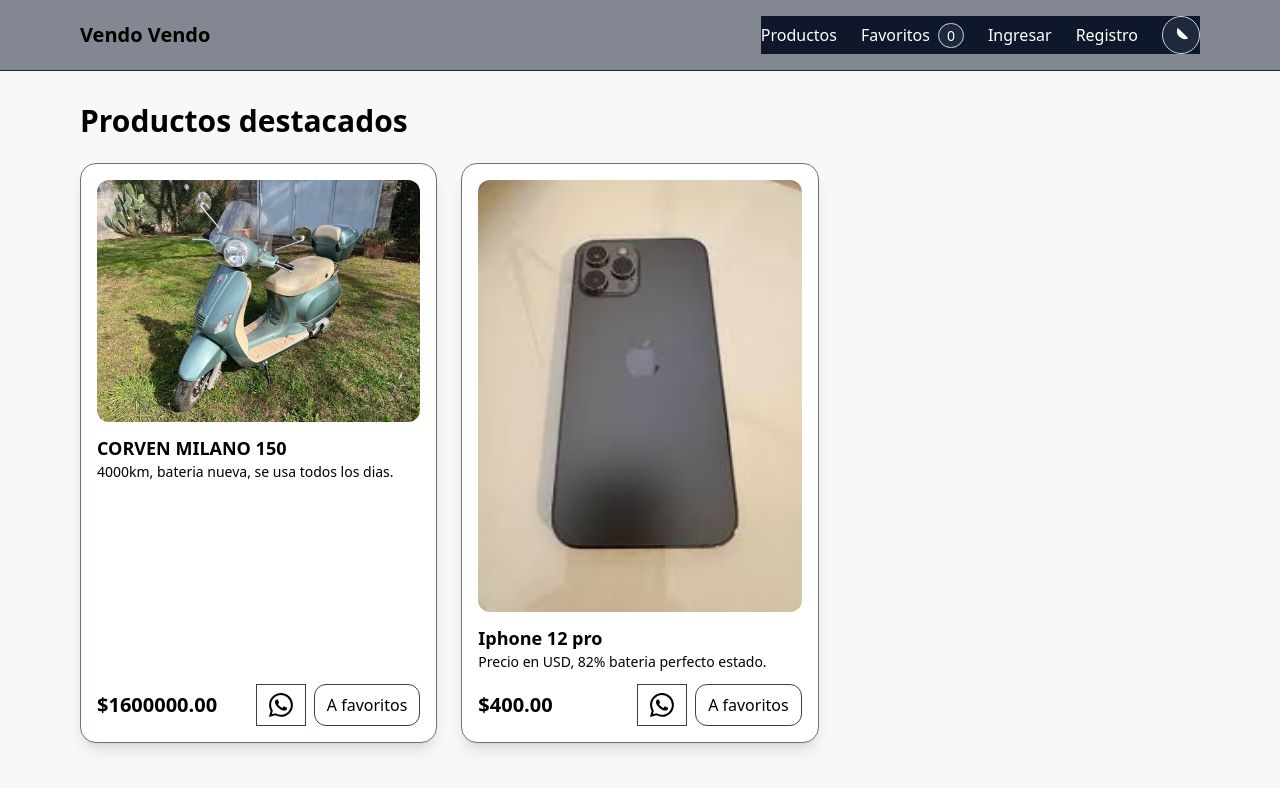
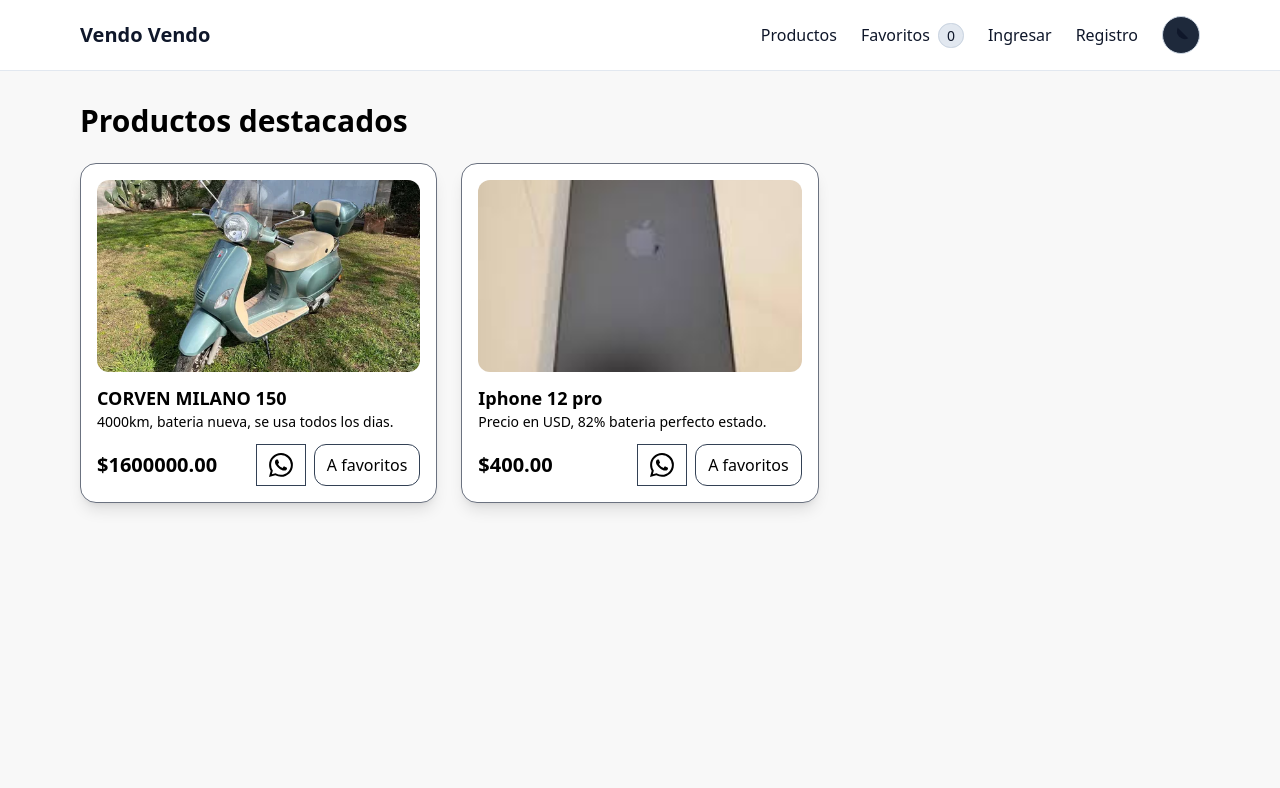
Before and after one commit to guillermodv/ecommerce-next, a Next.js app: page / in a window 1280 px wide. Shown: the top 788 px of the page. Built offline with nearby package versions, Linux system fonts and the light colour scheme.

Commit message:
fix : navbar

```diff
--- a/app/product/[id]/page.js
+++ b/app/product/[id]/page.js
@@ -25,7 +25,7 @@
 
   return (
     <div className="grid gap-8 md:grid-cols-2">
-      <div className="card p-4 relative aspect-w-4 aspect-h-3">
+      <div className="card p-4 relative h-96">
         <img
           src={product.images[currentImageIndex]}
           alt={product.name}
--- a/components/Navbar.jsx
+++ b/components/Navbar.jsx
@@ -13,9 +13,9 @@
   const { theme, toggleTheme } = useTheme();
 
   return (
-    <header className="border-b border-slate-800 bg-slate-900/50 backdrop-blur">
+    <header className="border-b dark:border-slate-200 border-slate-800 dark:bg-white bg-slate-900">
       <div className="container flex items-center justify-between py-4">
-        <Link href="/" className="text-xl font-semibold">
+        <Link href="/" className="text-xl font-semibold dark:text-slate-900 text-white">
           {METADATA.TITLE}
         </Link>
         <button
@@ -24,7 +24,7 @@
         >
           <svg
             xmlns="http://www.w3.org/2000/svg"
-            className="h-6 w-6"
+            className="h-6 w-6 dark:text-slate-900 text-white"
             fill="none"
             viewBox="0 0 24 24"
             stroke="currentColor"
@@ -40,14 +40,14 @@
         <nav
           className={`${
             isMenuOpen ? "flex" : "hidden"
-          } md:flex flex-col md:flex-row gap-6 items-center absolute md:static top-16 left-0 right-0 bg-white dark:bg-slate-900 md:bg-transparent p-4 md:p-0 z-50 text-slate-900 dark:text-white`}
+          } md:flex flex-col md:flex-row gap-6 items-center absolute md:static top-16 left-0 right-0 dark:bg-white bg-slate-900 md:bg-transparent p-4 md:p-0 z-50 dark:text-slate-900 text-white`}
         >
           <Link href="/" className="hover:underline" onClick={() => setIsMenuOpen(false)}>
             {NAVBAR.PRODUCTS}
           </Link>
           <Link href="/favorites" className="relative hover:underline" onClick={() => setIsMenuOpen(false)}>
             {NAVBAR.CART}
-            <span className="ml-2 rounded-full px-2 py-0.5 text-sm bg-slate-800 border border-slate-700 dark:border-slate-300">
+            <span className="ml-2 rounded-full px-2 py-0.5 text-sm dark:bg-slate-200 bg-slate-800 dark:text-slate-900 text-white border dark:border-slate-300 border-slate-700">
               {totals.count}
             </span>
           </Link>
--- a/components/ProductCard.jsx
+++ b/components/ProductCard.jsx
@@ -8,7 +8,7 @@
   return (
     <div className="card p-4 flex flex-col">
       <Link href={`/product/${product.id}`} className="block">
-        <div className="aspect-w-1 aspect-h-1">
+        <div className="h-48">
           <img
             src={product.images[0]}
             alt={product.name}
```
